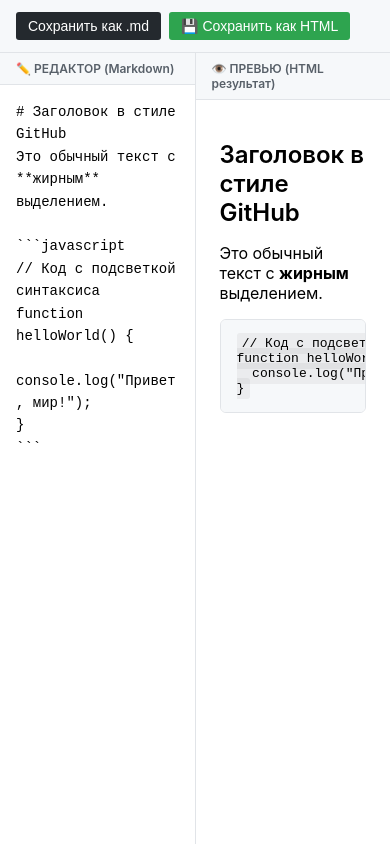
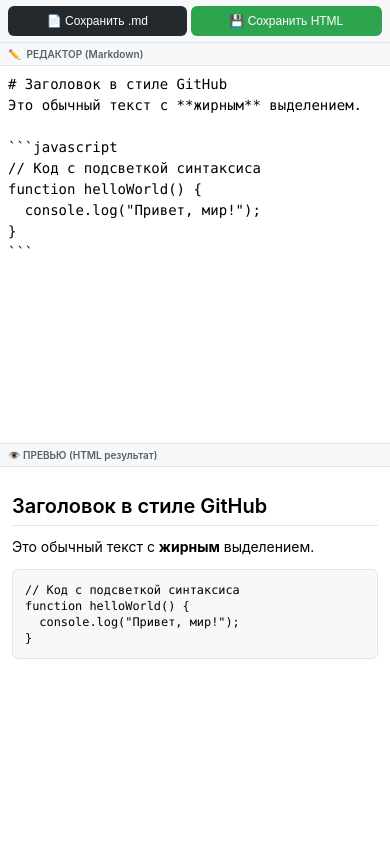
Before and after one commit to newitcube/newitcube.github.io, a plain HTML site: page editormd.html in a window 390 px wide. Drawn offline with nearby package versions, Linux system fonts and the light colour scheme.

Commit message:
Add files via upload

```diff
--- a/editormd.html
+++ b/editormd.html
@@ -2,6 +2,7 @@
 <html lang="ru">
 <head>
   <meta charset="utf-8">
+  <meta name="viewport" content="width=device-width, initial-scale=1.0, maximum-scale=1.0, user-scalable=yes">
   <title>Markdown Editor как на GitHub</title>
   <style>
     * {
@@ -10,49 +11,56 @@
       box-sizing: border-box;
     }
 
+    body {
+      font-family: -apple-system, BlinkMacSystemFont, "Segoe UI", Roboto, Helvetica, Arial, sans-serif;
+      overflow: hidden;
+    }
+
     .editor-container {
       display: flex;
       flex-direction: column;
       height: 100vh;
-      font-family: -apple-system, BlinkMacSystemFont, "Segoe UI", Roboto, Helvetica, Arial, sans-serif;
+      width: 100vw;
+      max-width: 100%;
     }
 
     .controls {
-      padding: 12px 16px;
+      padding: 8px 12px;
       background-color: #f6f8fa;
       border-bottom: 1px solid #e1e4e8;
       display: flex;
-      gap: 8px;
+      gap: 6px;
       flex-wrap: wrap;
     }
 
     .controls button {
-      padding: 6px 12px;
+      padding: 8px 12px;
       background-color: #24292e;
       color: white;
       border: none;
-      border-radius: 3px;
+      border-radius: 6px;
       cursor: pointer;
       font-size: 14px;
+      flex: 1 1 auto;
+      min-width: 120px;
+      -webkit-tap-highlight-color: transparent;
     }
 
-    .controls button:hover {
-      background-color: #1a1e23;
+    .controls button:active {
+      opacity: 0.8;
+      transform: scale(0.98);
     }
 
     .controls button.save-html {
       background-color: #2ea44f;
     }
 
-    .controls button.save-html:hover {
-      background-color: #2c974b;
-    }
-
-    /* Новый контейнер для редактора и превью */
+    /* Главный контент */
     .main-content {
       display: flex;
       flex: 1;
       overflow: hidden;
+      flex-direction: row;
     }
 
     /* Левая панель - редактор */
@@ -61,15 +69,23 @@
       display: flex;
       flex-direction: column;
       border-right: 1px solid #e1e4e8;
+      background-color: #ffffff;
     }
 
     .section-header {
-      padding: 8px 16px;
+      padding: 8px 12px;
       background-color: #f6f8fa;
       border-bottom: 1px solid #e1e4e8;
       font-size: 12px;
       color: #586069;
       font-weight: 600;
+      display: flex;
+      align-items: center;
+      gap: 6px;
+    }
+
+    .section-header i {
+      font-style: normal;
     }
 
     textarea {
@@ -77,10 +93,13 @@
       width: 100%;
       border: none;
       resize: none;
-      padding: 16px;
-      font-size: 14px;
-      line-height: 1.6;
+      padding: 12px;
+      font-size: 16px; /* Предотвращает зум на iPhone */
+      line-height: 1.5;
       outline: none;
+      font-family: 'SF Mono', Monaco, 'Cascadia Code', 'Roboto Mono', monospace;
+      -webkit-appearance: none;
+      border-radius: 0;
     }
 
     /* Правая панель - превью */
@@ -88,54 +107,209 @@
       flex: 1;
       display: flex;
       flex-direction: column;
-      overflow-y: auto;
+      overflow: hidden;
+      background-color: #ffffff;
     }
 
     #markdown-output {
       flex: 1;
-      padding: 16px 24px;
+      padding: 12px 16px;
       overflow-y: auto;
+      -webkit-overflow-scrolling: touch;
+      font-size: 14px;
     }
 
-    /* Стили для превью (как у GitHub) */
+    /* Стили для превью (оптимизированы для мобильных) */
     #markdown-output h1 {
-      font-size: 24px;
+      font-size: 22px;
       font-weight: 600;
-      margin: 24px 0 16px;
+      margin: 20px 0 12px;
+      border-bottom: 1px solid #e1e4e8;
+      padding-bottom: 0.3em;
+      line-height: 1.3;
     }
 
     #markdown-output h2 {
-      font-size: 20px;
+      font-size: 18px;
       font-weight: 600;
-      margin: 24px 0 16px;
+      margin: 18px 0 12px;
+      border-bottom: 1px solid #e1e4e8;
+      padding-bottom: 0.3em;
+      line-height: 1.3;
+    }
+
+    #markdown-output h3 {
+      font-size: 16px;
+      font-weight: 600;
+      margin: 16px 0 12px;
+      line-height: 1.3;
     }
 
     #markdown-output p {
-      margin: 0 0 16px;
+      margin: 0 0 12px;
+      line-height: 1.5;
     }
 
-    #markdown-output ul, ol {
-      padding-left: 2em;
-      margin: 0 0 16px;
+    #markdown-output ul, #markdown-output ol {
+      padding-left: 1.5em;
+      margin: 0 0 12px;
+    }
+
+    #markdown-output li {
+      margin: 4px 0;
+      line-height: 1.5;
     }
 
     #markdown-output code {
       background-color: rgba(27, 31, 35, 0.05);
       padding: 0.2em 0.4em;
       border-radius: 3px;
+      font-family: 'SF Mono', Monaco, 'Cascadia Code', 'Roboto Mono', monospace;
+      font-size: 85%;
+      word-break: break-word;
     }
 
     #markdown-output pre {
       background-color: #f6f8fa;
       border: 1px solid #e1e4e8;
       border-radius: 6px;
-      padding: 16px;
-      overflow: auto;
+      padding: 12px;
+      overflow-x: auto;
+      -webkit-overflow-scrolling: touch;
+      margin: 12px 0;
     }
 
-    /* Скрываем старые вкладки и панели */
-    .tabs, #edit-panel, #preview-panel {
-      display: none;
+    #markdown-output pre code {
+      background-color: transparent;
+      padding: 0;
+      border: none;
+      white-space: pre-wrap;
+      word-break: break-word;
+    }
+
+    #markdown-output blockquote {
+      padding: 0 0 0 12px;
+      color: #6a737d;
+      border-left: 4px solid #e1e4e8;
+      margin: 0 0 12px;
+    }
+
+    #markdown-output table {
+      border-collapse: collapse;
+      width: 100%;
+      margin: 12px 0;
+      font-size: 14px;
+      display: block;
+      overflow-x: auto;
+      -webkit-overflow-scrolling: touch;
+    }
+
+    #markdown-output table th,
+    #markdown-output table td {
+      padding: 6px 10px;
+      border: 1px solid #e1e4e8;
+      min-width: 80px;
+    }
+
+    #markdown-output img {
+      max-width: 100%;
+      height: auto;
+    }
+
+    /* Мобильная версия: вертикальное расположение */
+    @media (max-width: 768px) {
+      .main-content {
+        flex-direction: column;
+      }
+
+      .edit-section {
+        border-right: none;
+        border-bottom: 1px solid #e1e4e8;
+        max-height: 50vh;
+      }
+
+      .preview-section {
+        max-height: 50vh;
+      }
+
+      .section-header {
+        padding: 6px 10px;
+        font-size: 11px;
+      }
+
+      textarea {
+        padding: 10px;
+        font-size: 15px;
+      }
+
+      #markdown-output {
+        padding: 10px 12px;
+      }
+
+      .controls button {
+        padding: 10px 8px;
+        font-size: 13px;
+        min-width: 100px;
+      }
+    }
+
+    /* Для очень маленьких экранов */
+    @media (max-width: 480px) {
+      .controls {
+        padding: 6px 8px;
+        gap: 4px;
+      }
+
+      .controls button {
+        padding: 8px 6px;
+        font-size: 12px;
+        min-width: 80px;
+      }
+
+      .section-header {
+        padding: 5px 8px;
+        font-size: 10px;
+      }
+
+      textarea {
+        padding: 8px;
+        font-size: 14px;
+      }
+
+      #markdown-output h1 {
+        font-size: 20px;
+        margin: 16px 0 10px;
+      }
+
+      #markdown-output h2 {
+        font-size: 18px;
+        margin: 14px 0 10px;
+      }
+    }
+
+    /* Для устройств с сенсорным экраном */
+    @media (hover: none) and (pointer: coarse) {
+      .controls button {
+        padding: 10px 12px;
+      }
+
+      .controls button:active {
+        background-color: #1a1e23;
+      }
+
+      .controls button.save-html:active {
+        background-color: #2c974b;
+      }
+    }
+
+    /* Убираем скроллбар для превью на мобильных */
+    .preview-section::-webkit-scrollbar {
+      width: 4px;
+    }
+
+    .preview-section::-webkit-scrollbar-thumb {
+      background-color: #e1e4e8;
+      border-radius: 2px;
     }
   </style>
 </head>
@@ -143,15 +317,17 @@
   <div class="editor-container">
     <!-- Кнопки управления -->
     <div class="controls">
-      <button onclick="saveMarkdown()">Сохранить как .md</button>
-      <button class="save-html" onclick="saveAsHTML()">💾 Сохранить как HTML</button>
+      <button onclick="saveMarkdown()">📄 Сохранить .md</button>
+      <button class="save-html" onclick="saveAsHTML()">💾 Сохранить HTML</button>
     </div>
 
-    <!-- Новый контейнер с редактором слева и превью справа -->
+    <!-- Контейнер с редактором слева и превью справа -->
     <div class="main-content">
       <!-- Левая панель - редактор -->
       <div class="edit-section">
-        <div class="section-header">✏️ РЕДАКТОР (Markdown)</div>
+        <div class="section-header">
+          <i>✏️</i> РЕДАКТОР (Markdown)
+        </div>
         <textarea id="markdown-input" placeholder="Введите Markdown..."># Заголовок в стиле GitHub
 Это обычный текст с **жирным** выделением.
 
```
